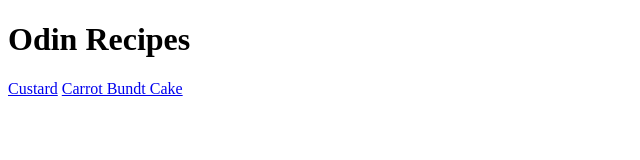
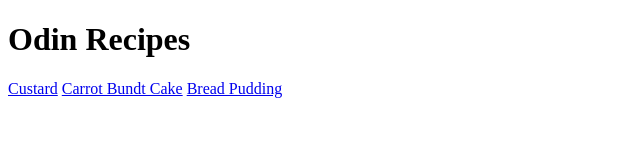
Before and after one commit to samriddhicodes/odin-recipes, a plain HTML site: page index.html in a window 1280 px wide. Shown: the whole page, without its empty margins (0-640 px from the left). Drawn offline with Linux system fonts and the light colour scheme.

Commit message:
add bread putting link on homepage

```diff
--- a/index.html
+++ b/index.html
@@ -9,5 +9,6 @@
     <h1>Odin Recipes</h1>
     <a href="recipes/custard.html">Custard</a>
     <a href="recipes/carrotbundtcake.html">Carrot Bundt Cake</a>
+    <a href="recipes/breadpudding.html">Bread Pudding</a>
 </body>
 </html>
```
